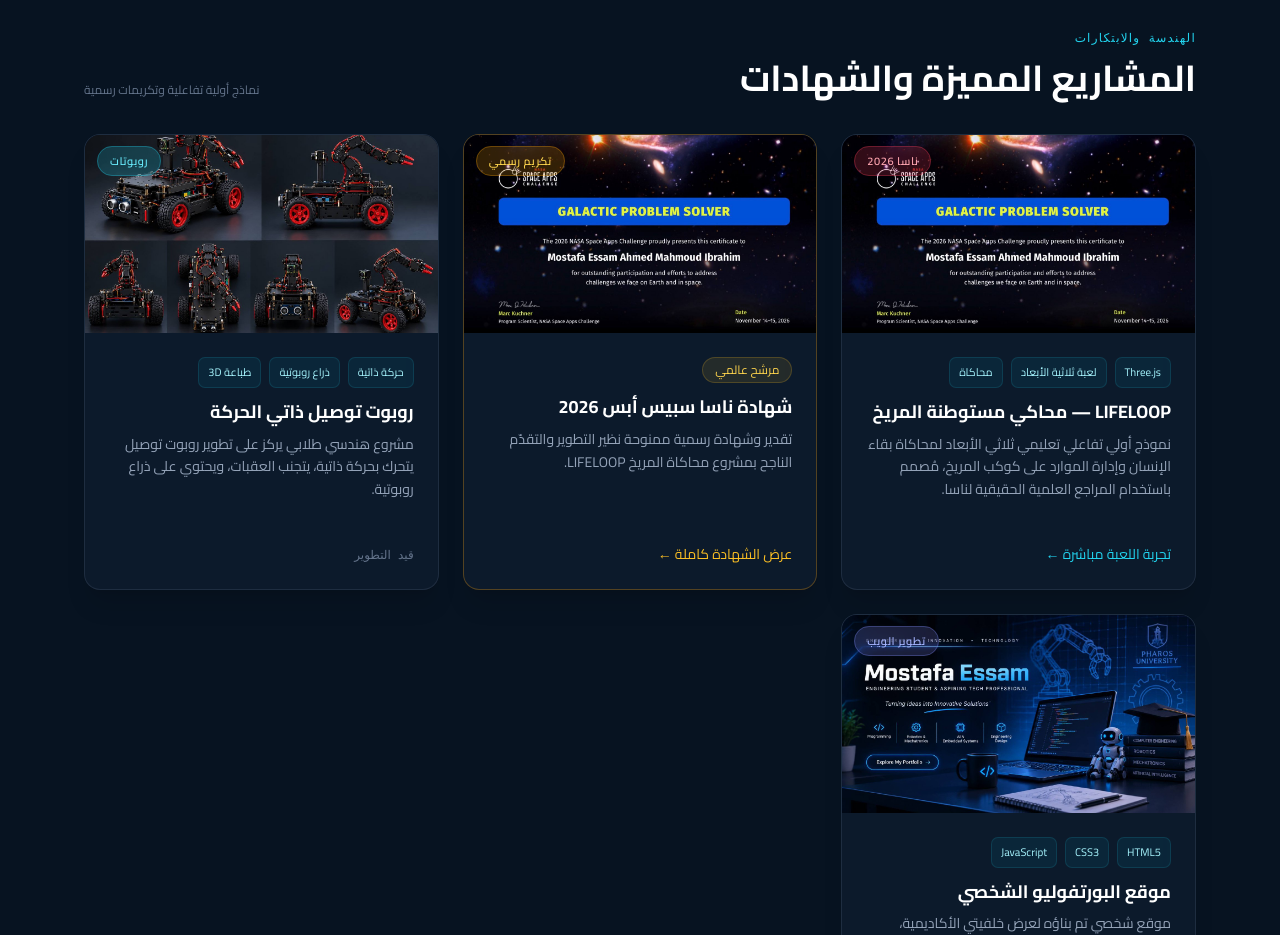
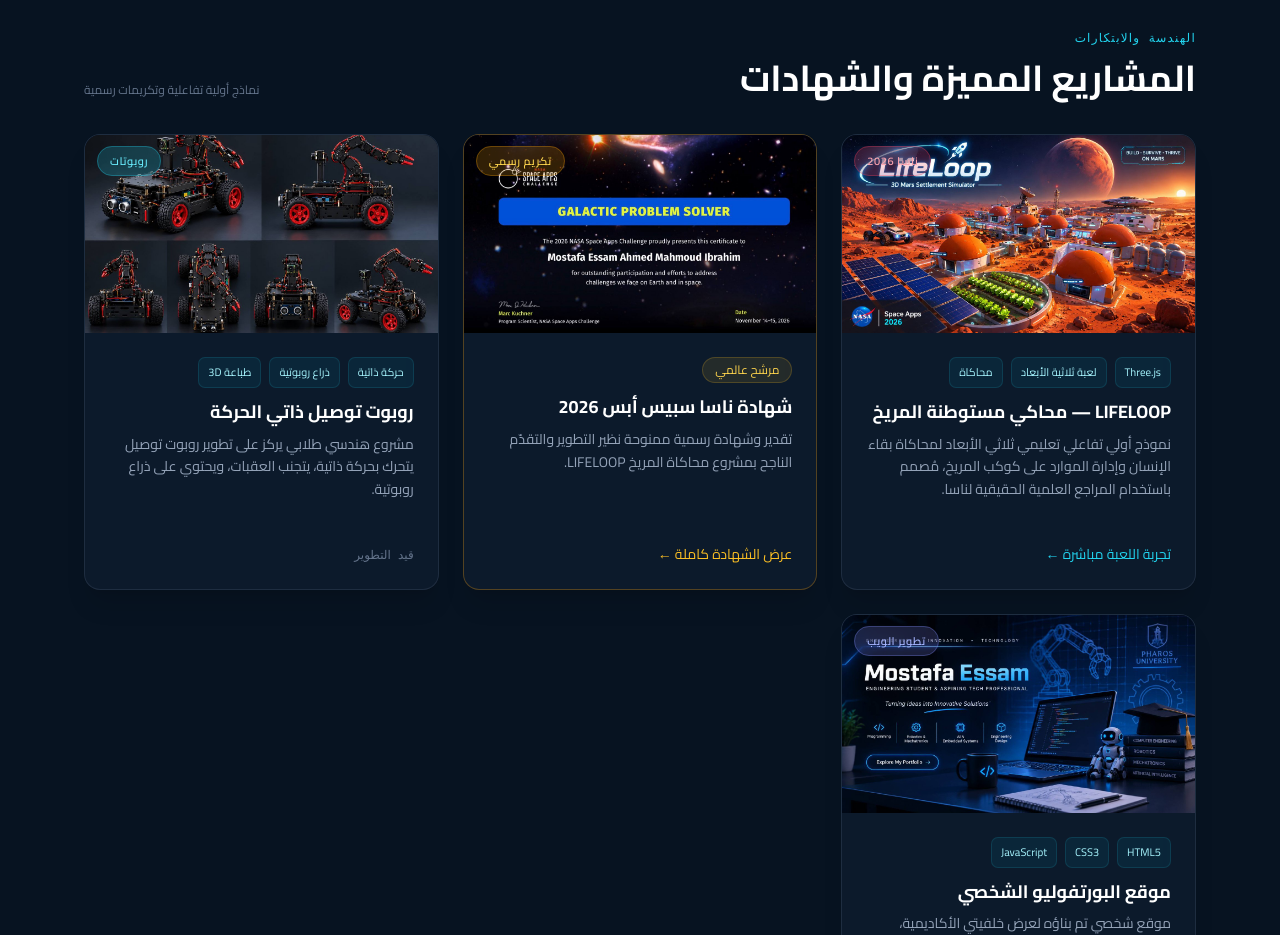
Before and after one commit to mostafa-essam-eng/portfolio, a plain HTML site: page ar.html in a window 1280 px wide. Shown: the part 1560-2495 px from the top of the page. Drawn offline with nearby package versions, Linux system fonts and the light colour scheme.

Commit message:
Update ar.html

```diff
--- a/ar.html
+++ b/ar.html
@@ -298,7 +298,7 @@
         <article class="project-card glass rounded-2xl overflow-hidden flex flex-col justify-between border border-slate-700/50 hover:border-cyan-400/60 transition-all duration-300 shadow-xl group">
           <div>
             <div class="relative w-full aspect-video overflow-hidden bg-slate-900">
-              <img src="r5.jpg" alt="محاكي مستوطنة المريخ ثلاثي الأبعاد" class="w-full h-full object-cover group-hover:scale-105 transition-transform duration-500">
+              <img src="r6.jpg" alt="محاكي مستوطنة المريخ ثلاثي الأبعاد" class="w-full h-full object-cover group-hover:scale-105 transition-transform duration-500">
               <div class="absolute top-3 left-3">
                 <span class="text-[11px] font-semibold uppercase tracking-wider rounded-full px-3 py-1 bg-rose-500/20 text-rose-300 border border-rose-500/30 backdrop-blur-md">ناسا 2026</span>
               </div>
```
